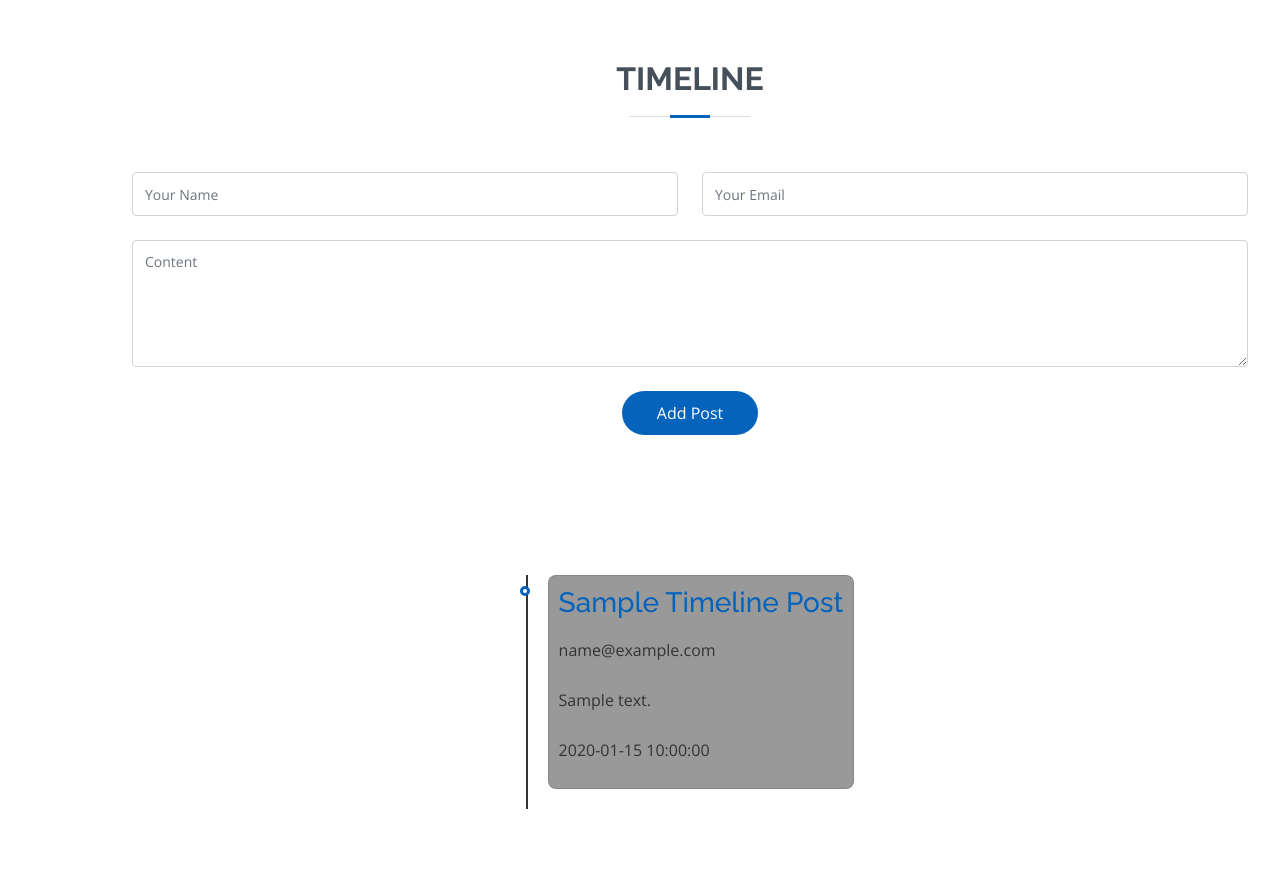
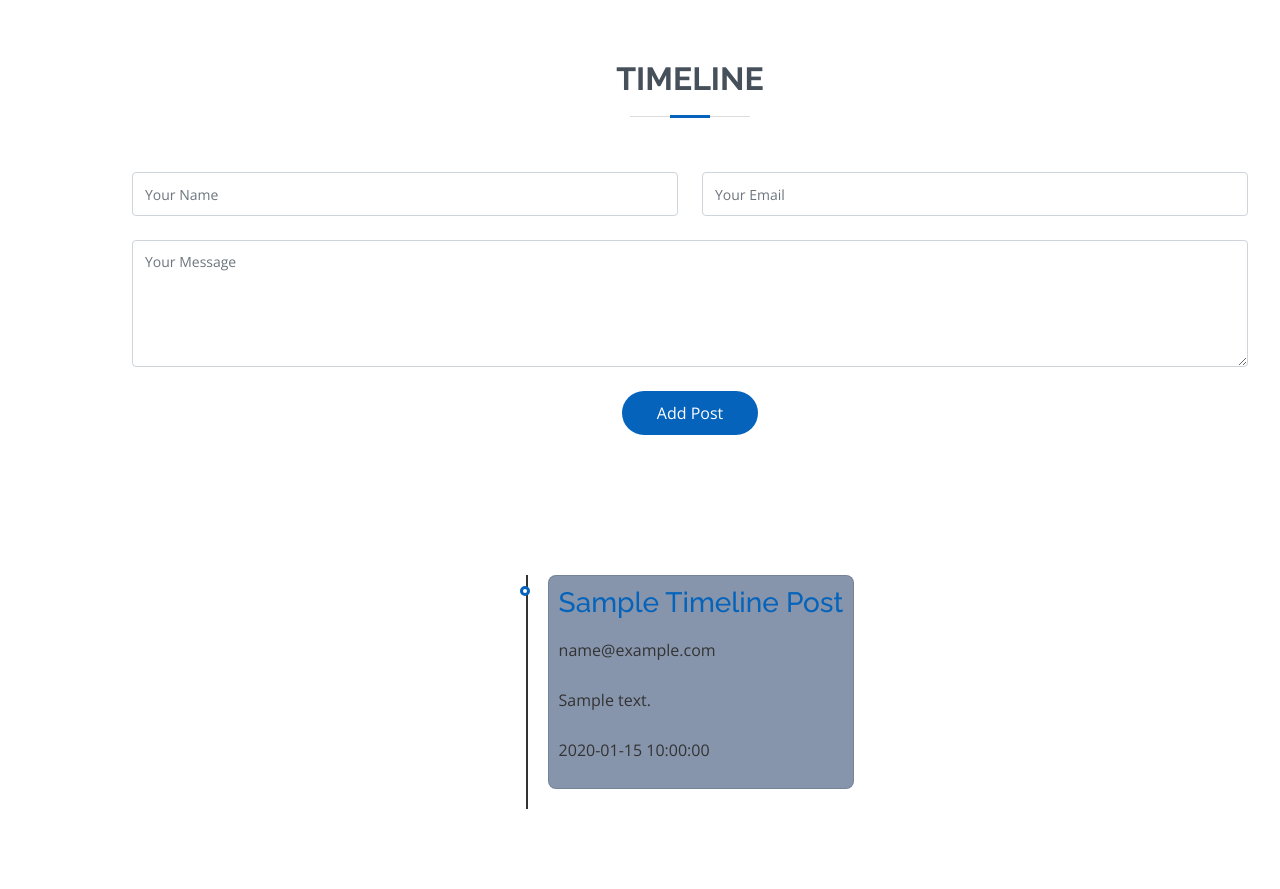
Before and after one commit to z3d6380/flask-portfolio-site, a Flask app: template app/templates/timeline.html in a window 1280 px wide. Run offline with Flask 2, Linux system fonts and the light colour scheme; the template is opened without the code that fills it: most values are stand-ins (such as "Sample title", 1, 10 or a date in 2020); parts of the project's set-up code (start-up, migrations or seed data) failed here and were passed over; some libraries are stand-ins or nearby versions.

Commit message:
Added timeline CSS and placeholder

```diff
--- a/app/static/styles/style.css
+++ b/app/static/styles/style.css
@@ -1012,7 +1012,7 @@ section {
   position: relative;
   margin: 0 0 20px 20px;
   padding: 10px;
-  background: #999;
+  background: rgb(134, 149, 172);
   color: #333;
   border-radius: 8px;
   max-width: 400px;
--- a/app/templates/timeline.html
+++ b/app/templates/timeline.html
@@ -24,7 +24,7 @@
                   </div>
                 </div>
                 <div class="form-group mt-3">
-                  <textarea class="form-control" name="content" rows="5" placeholder="Content" required></textarea>
+                  <textarea class="form-control" name="content" rows="5" placeholder="Your Message" required></textarea>
                 </div>
                 <div class="my-3">
                   <div class="loading">Loading</div>
```
